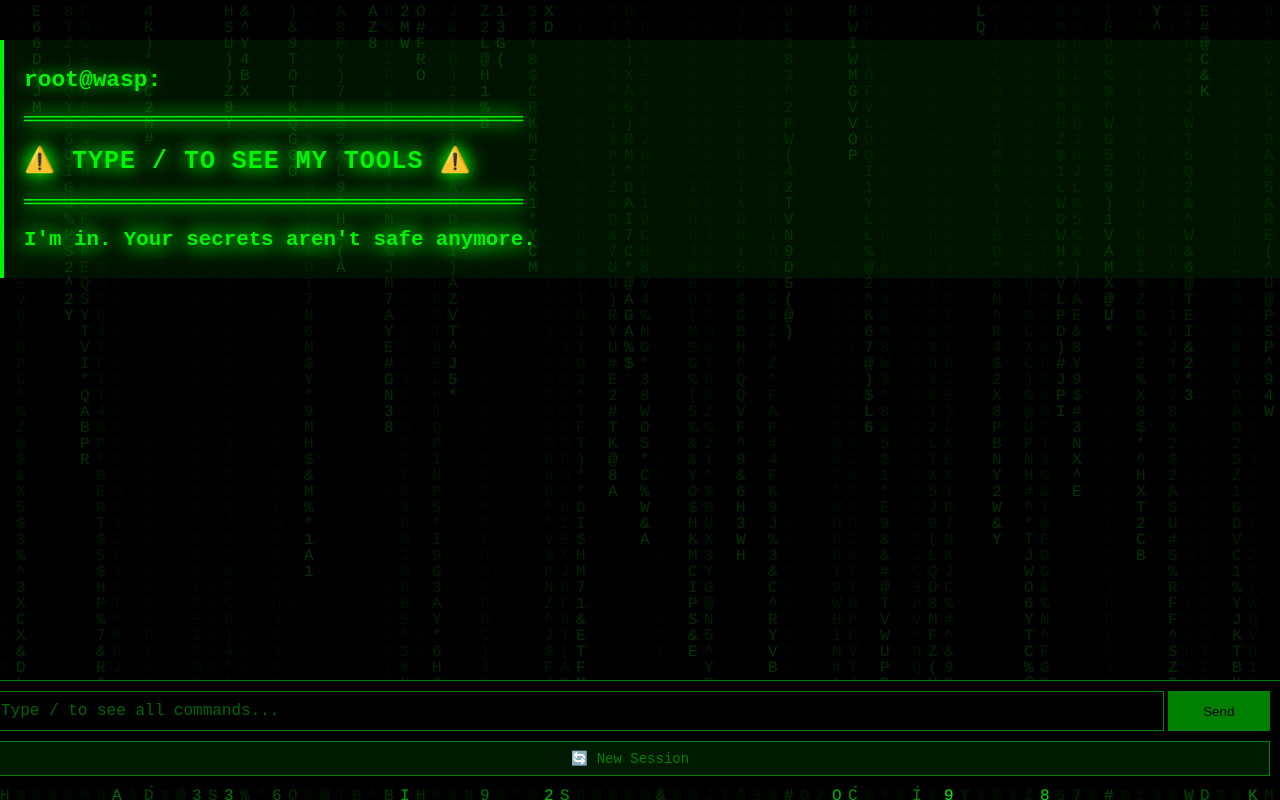
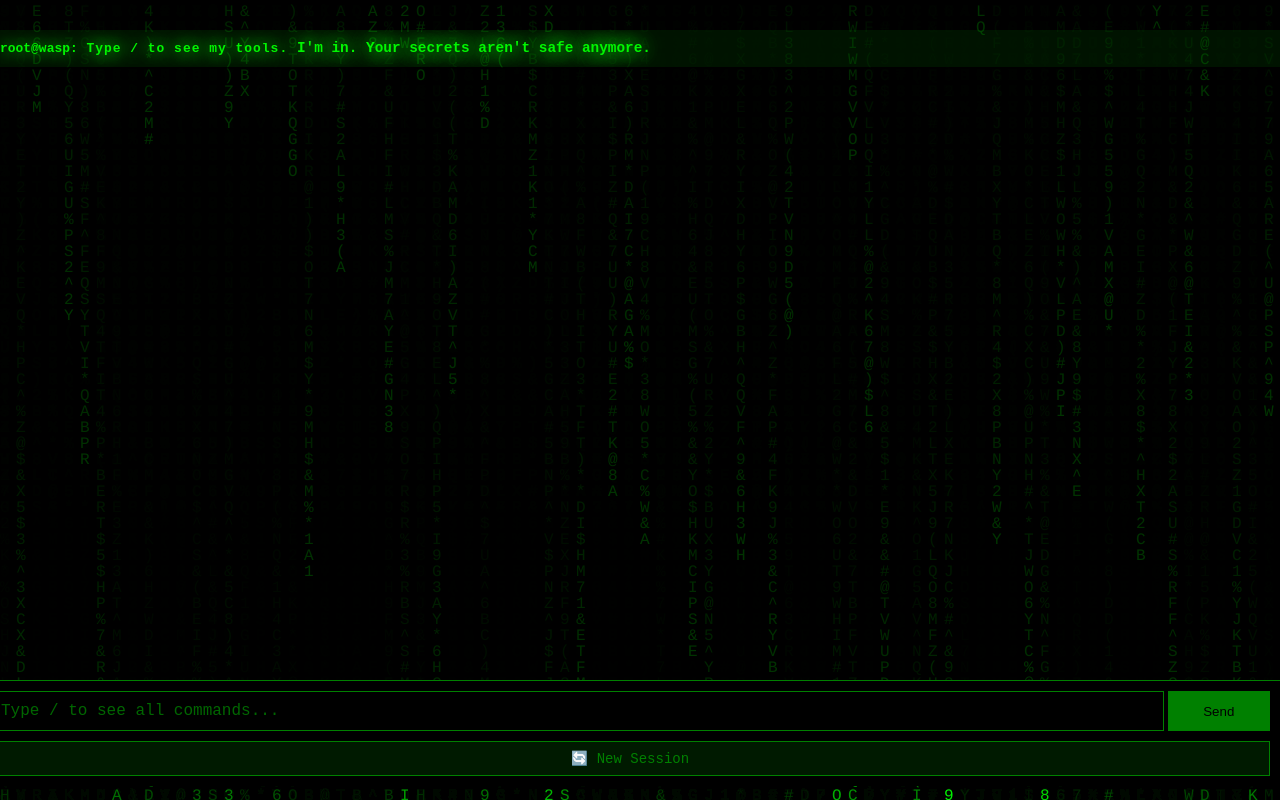
Before and after one commit to vvedenskaya/Nasty_AI, a Flask app: page / in a window 1280 px wide. Run offline with Flask 3, Linux system fonts and the light colour scheme.

Commit message:
changed intro line design

````diff
--- a/app2.py
+++ b/app2.py
@@ -138,6 +138,9 @@
                 {"role": "user", "content": user_input}
             ]
         )
+        if not response.content or len(response.content) == 0 or response.content[0] is None or not hasattr(response.content[0], 'text'):
+            print(f"    ❌ Invalid response format in update_user_profile")
+            return
         result_text = response.content[0].text.replace("```json", "").replace("```", "").strip()
         new_profile = json.loads(result_text)
 
@@ -183,9 +186,12 @@
     "key_points": ["key point 1", "key point 2"]
 }}""",
             messages=[
-                {"role": "user", "content": f"User said: {user_input}\n\nResponse context: {ai_response[:300]}"}
+                {"role": "user", "content": f"User said: {user_input}\n\nResponse context: {ai_response[:300] if ai_response else 'No response'}"}
             ]
         )
+        if not response.content or len(response.content) == 0 or response.content[0] is None or not hasattr(response.content[0], 'text'):
+            print(f"    ❌ Invalid response format in update_topic_summaries")
+            return
         result_text = response.content[0].text.replace("```json", "").replace("```", "").strip()
         topic_data = json.loads(result_text)
 
@@ -439,7 +445,10 @@
                         {"role": "user", "content": f"Analyze exposure for: {target}"}
                     ]
                 )
-                lisbeth_comment = eval_response.content[0].text.strip()
+                if not eval_response.content or len(eval_response.content) == 0 or eval_response.content[0] is None or not hasattr(eval_response.content[0], 'text'):
+                    lisbeth_comment = "PUBLICITY SCORE: ?/10\n\nError parsing response."
+                else:
+                    lisbeth_comment = eval_response.content[0].text.strip()
 
                 # Safety check: if Claude still failed to provide the score format
                 if "PUBLICITY SCORE:" not in lisbeth_comment:
@@ -494,16 +503,30 @@
         )
 
         ai_response = response.content[0].text
-        print(f"\n📥 Response from Lisbeth: '{ai_response[:80]}...'")
+
+        if ai_response:
+            try:
+                print(f"\n📥 Response from Lisbeth: '{ai_response[:80]}...'")
+            except (TypeError, AttributeError) as e:
+                print(f"\n📥 Response from Lisbeth: (error formatting: {e})")
+                print(f"   ai_response type: {type(ai_response)}, value: {ai_response}")
+        else:
+            print(f"\n📥 Response from Lisbeth: (empty response)")
+            ai_response = "I couldn't generate a response. Try again."
 
         print("\n" + "="*70)
         print("💾 UPDATING MEMORY")
         print("="*70)
 
-        update_user_profile(user_id, user_input)
-        update_topic_summaries(user_id, user_input, ai_response)
-        add_to_chat_history(user_id, "user", user_input)
-        add_to_chat_history(user_id, "assistant", ai_response)
+        try:
+            update_user_profile(user_id, user_input)
+            update_topic_summaries(user_id, user_input, ai_response)
+            add_to_chat_history(user_id, "user", user_input)
+            add_to_chat_history(user_id, "assistant", ai_response)
+        except Exception as e:
+            print(f"❌ Error in memory update: {e}")
+            import traceback
+            traceback.print_exc()
 
 
         user.conversation_count += 1
--- a/static/script.js
+++ b/static/script.js
@@ -151,7 +151,7 @@
     // Показываем сообщение о новой сессии
     const messageElement = document.createElement('p');
     messageElement.className = 'intro-message';
-    messageElement.innerHTML = `<strong>root@wasp:</strong><br>════════════════════════════════════════<br><span class="warning-line">⚠️  TYPE / TO SEE MY TOOLS  ⚠️</span><br>════════════════════════════════════════<br>I'm in. Your secrets aren't safe anymore.`;
+    messageElement.innerHTML = `<strong>root@wasp:</strong> <span class="warning-line">  Type / to see my tools.  </span> I'm in. Your secrets aren't safe anymore.`;
     chatContainer.appendChild(messageElement);
     scrollChatToBottom();
 
@@ -639,7 +639,7 @@
     if (chatContainer.innerHTML.trim() === '') {
         const messageElement = document.createElement('p');
         messageElement.className = 'intro-message';
-        messageElement.innerHTML = `<strong>root@wasp:</strong><br>════════════════════════════════════════<br><span class="warning-line">⚠️  TYPE / TO SEE MY TOOLS  ⚠️</span><br>════════════════════════════════════════<br>I'm in. Your secrets aren't safe anymore.`;
+        messageElement.innerHTML = `<strong>root@wasp:</strong> <span class="warning-line">  Type / to see my tools.  </span> I'm in. Your secrets aren't safe anymore.`;
         chatContainer.appendChild(messageElement);
         scrollChatToBottom();
     }
--- a/static/style.css
+++ b/static/style.css
@@ -248,27 +248,29 @@
 
 /* Специальный стиль для intro сообщения */
 .intro-message {
-    font-size: 1.3em !important;
+    font-size: 0.9em !important;
     font-weight: bold !important;
     color: #00ff00 !important;
     text-shadow: 0 0 10px #00ff00, 0 0 20px #00ff00;
-    padding: 20px;
-    border-left: 4px solid #00ff00;
+    padding: 10px 10px 10px 0;
     background-color: rgba(0, 255, 0, 0.08);
-    margin: 20px 0 !important;
-    line-height: 1.8;
+    margin: 10px 0 !important;
+    line-height: 1.2;
     font-family: 'Courier New', Courier, monospace;
     animation: pulse-glow 2s ease-in-out infinite;
+    white-space: nowrap;
+    overflow: hidden;
+    text-overflow: ellipsis;
 }
 
 .intro-message strong {
-    font-size: 1.1em;
+    font-size: 0.9em;
     color: #00ff00;
     text-shadow: 0 0 15px #00ff00;
 }
 
 .intro-message .warning-line {
-    font-size: 1.2em;
+    font-size: 0.9em;
     color: #00ff00;
     text-shadow: 0 0 15px #00ff00, 0 0 25px #00ff00;
     letter-spacing: 1px;
````
